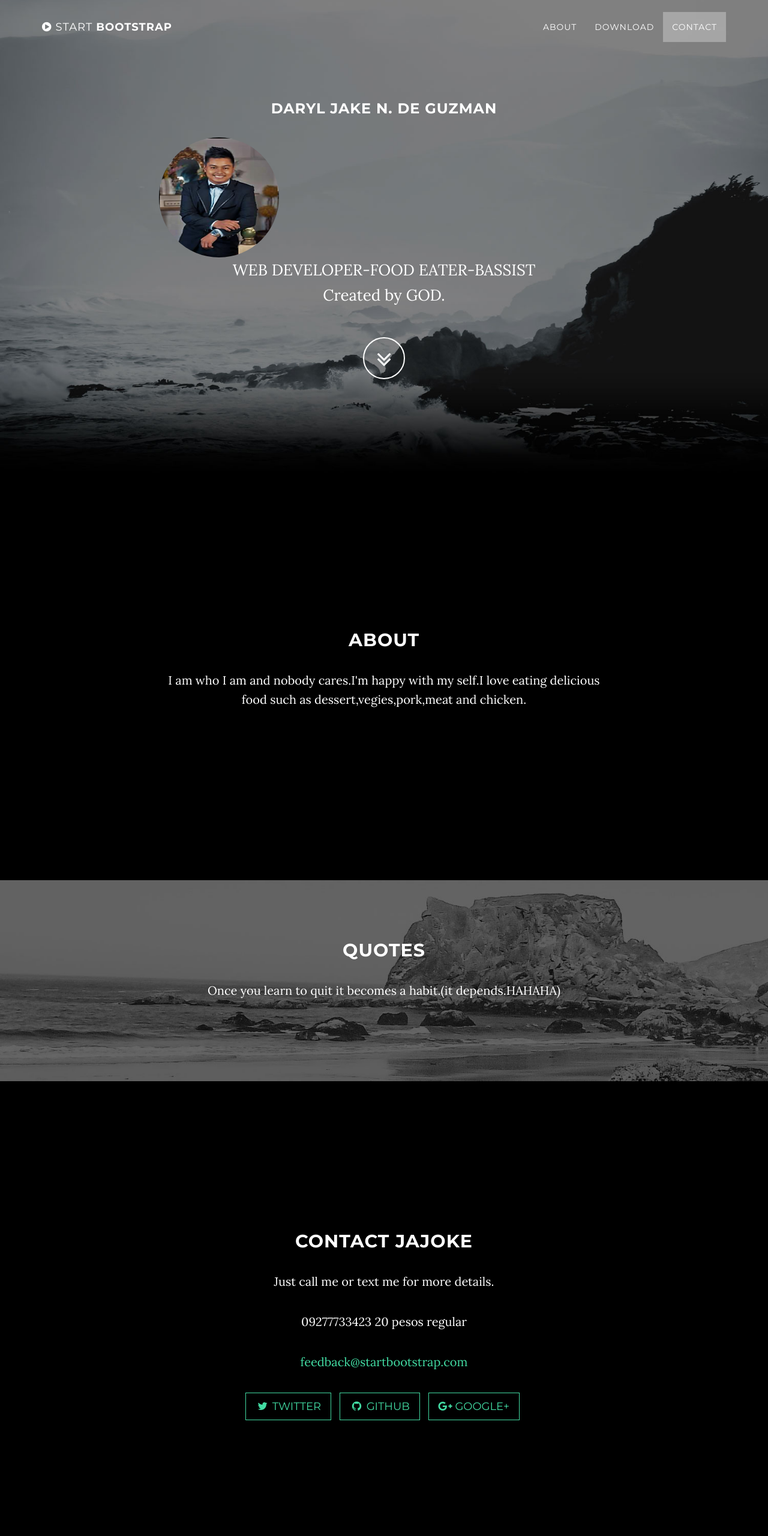
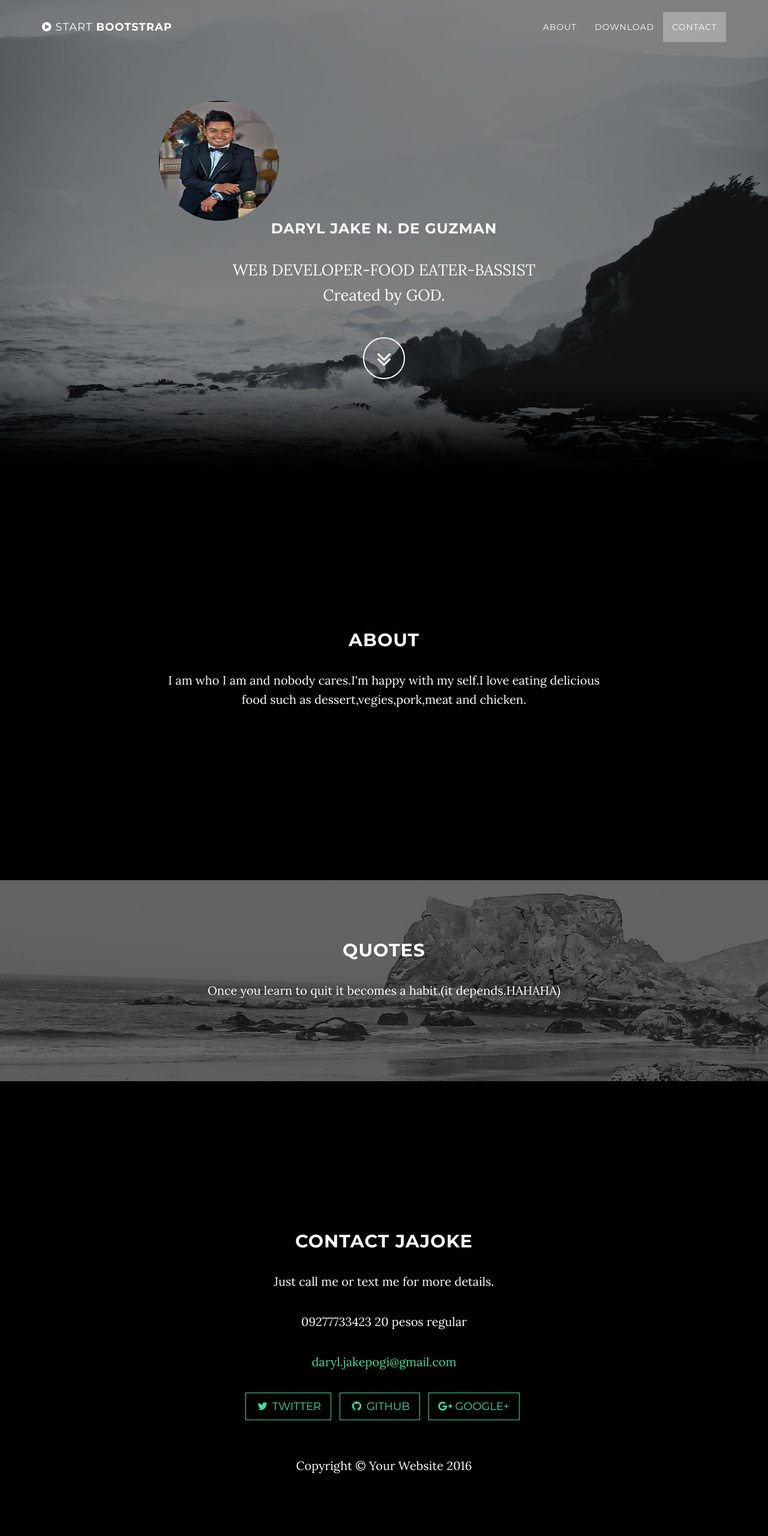
Before and after one commit to jajoke/resume-github.io, a website: page index.html in a window 1280 px wide. Shown: the top 2560 px of the page at 60% size. After the commit the page ends 2509 px from the top, so only its background shows below. Drawn offline with nearby package versions, Linux system fonts and the light colour scheme; some packages are replaced by stand-ins of ours.

Commit message:
Update index.html

```diff
--- a/index.html
+++ b/index.html
@@ -74,8 +74,8 @@
             <div class="container">
                 <div class="row">
                     <div class="col-md-8 col-md-offset-2">
+                       <img class="img-circle img-responsive img-center" style="width:200px;height:200px" src="profilef.png" alt="">
                         <h3>Daryl Jake N. De Guzman</h3>
-                          <img class="img-circle img-responsive img-center" style="width:200px;height:200px" src="profilef.png" alt="">
                         <p class="intro-text">WEB DEVELOPER-FOOD EATER-BASSIST
                             <br>Created by GOD.</p>
                         <a href="#about" class="btn btn-circle page-scroll">
@@ -122,7 +122,7 @@
                 <h2>Contact Jajoke</h2>
                 <p>Just call me or text me for more details.</p>
                 <p>09277733423 20 pesos regular</p>
-                <p><a href="mailto:feedback@startbootstrap.com">feedback@startbootstrap.com</a>
+                <p><a href="https://mail.google.com/mail/u/0/">daryl.jakepogi@gmail.com</a>
                 </p>
                 <ul class="list-inline banner-social-buttons">
                     <li>
@@ -140,7 +140,7 @@
     </section>
 
     <!-- Map Section -->
-    <div id="map"></div>
+    <!--<div id="map"></div>-->
 
     <!-- Footer -->
     <footer>
```
